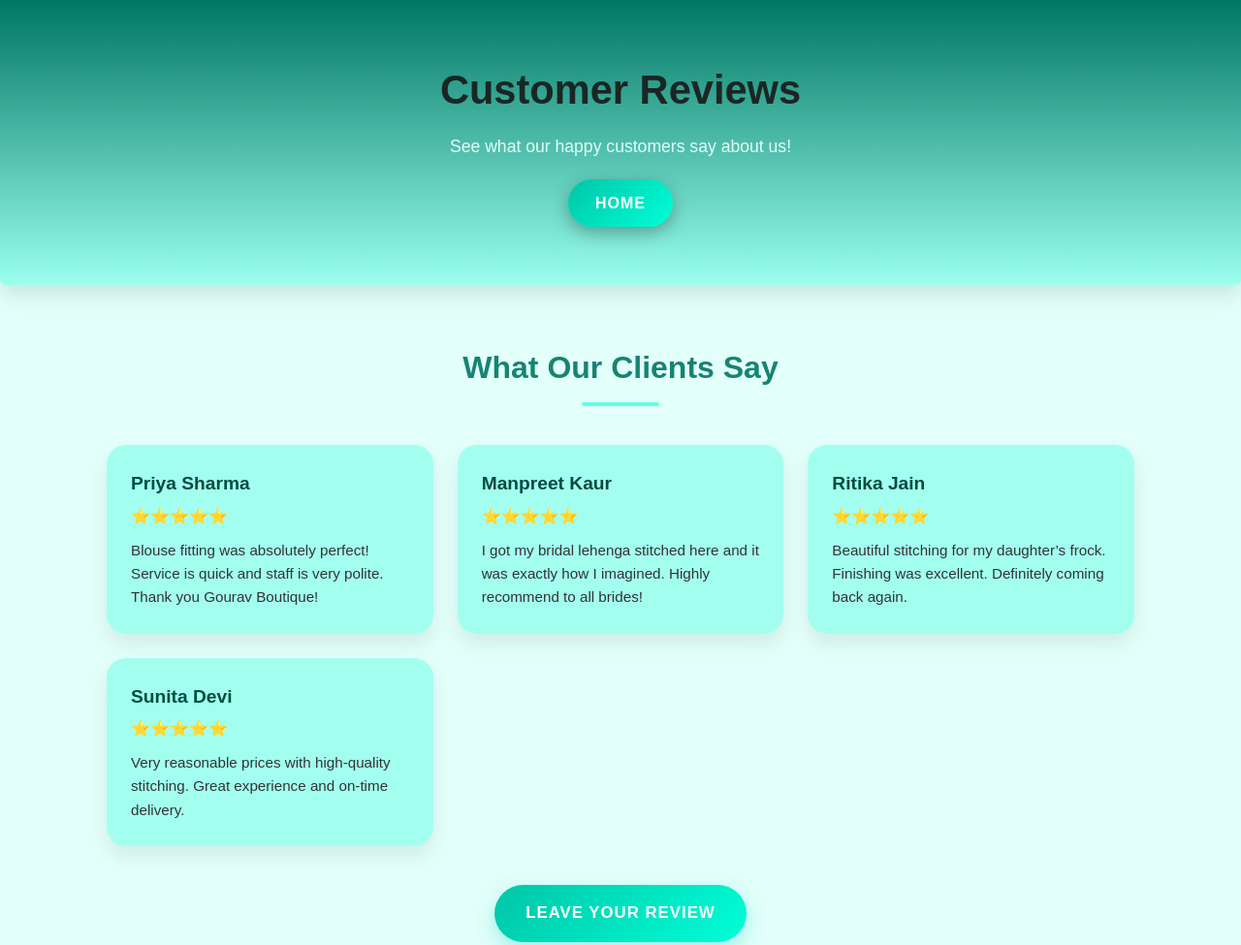
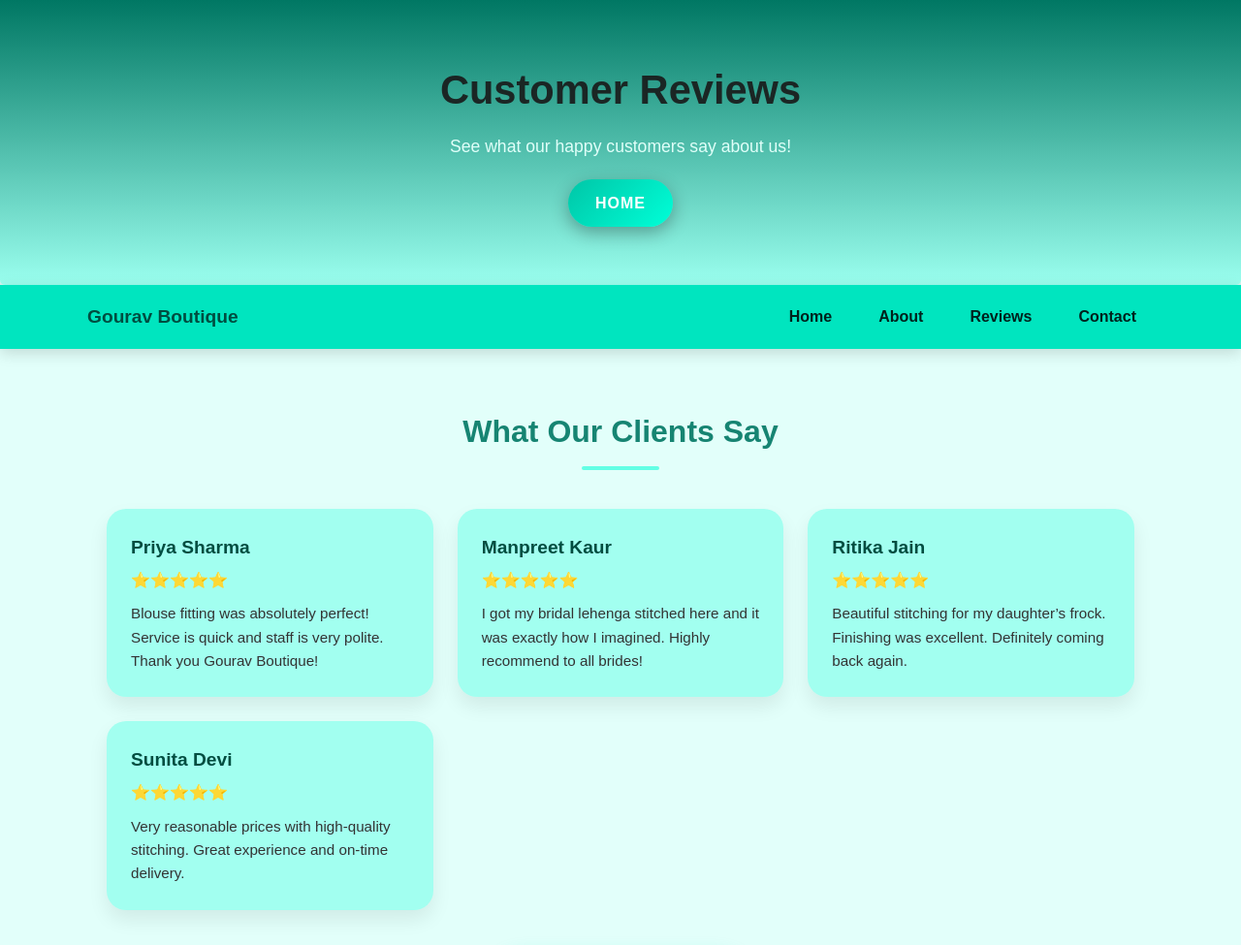
Before and after one commit to Deckenstore/Gourav-Butique, a plain HTML site: page reviews.html in a window 1280 px wide. Shown: the top 975 px of the page at 97% size. Drawn offline with Linux system fonts and the light colour scheme.

Commit message:
Update reviews.html

```diff
--- a/reviews.html
+++ b/reviews.html
@@ -11,6 +11,44 @@
     body { font-family: 'Poppins', sans-serif; background: rgb(226,255,250); color: #333; line-height: 1.6; scroll-behavior: smooth; }
     a { text-decoration: none; }
     img { display: block; max-width: 100%; }
+
+    /* Navigation */
+    nav {
+      background: rgb(0,229,191);
+      backdrop-filter: blur(10px);
+      padding:12px 20px;
+      position: sticky;
+      top:0;
+      z-index: 9999;
+      box-shadow: 0 4px 15px rgba(0,0,0,0.15);
+    }
+    .nav-container {
+      display: flex;
+      justify-content: space-between;
+      align-items: center;
+      max-width:1100px;
+      margin:auto;
+      flex-wrap: wrap;
+    }
+    .logo { font-weight:700; color:#004d40; font-size:1.2rem; }
+    .hamburger { display:none; font-size:1.8rem; cursor:pointer; }
+    .nav-links { display: flex; flex-wrap: wrap; gap: 12px; }
+    .nav-links a {
+      color: rgba(0,0,0,0.85);
+      font-weight:600;
+      padding:8px 18px;
+      border-radius:12px;
+      transition: all 0.3s ease;
+    }
+    .nav-links a:hover { background: rgba(15,255,216,0.2); transform: scale(1.08); }
+
+    /* Responsive nav */
+    @media(max-width:768px){
+      .hamburger { display:block; }
+      .nav-links { display:none; flex-direction: column; width:100%; margin-top:8px; border-radius:0 0 10px 10px; background: rgb(0,229,191); }
+      .nav-links a { margin:10px 0; padding:8px 12px; }
+      .nav-links.show { display:flex; }
+    }
 
     /* Header */
     header {
@@ -59,7 +97,6 @@
       opacity: 0;
     }
     .review-card.show { transform: translateY(0); opacity: 1; }
-
     .review-card:hover { transform: translateY(-5px); background: rgba(0,119,99,0.5); color: white; }
     .review-card h3 { margin-bottom: 5px; font-size: 1.2rem; color: #004d40; }
     .review-card p { font-size: 0.95rem; color: #333; }
@@ -107,7 +144,6 @@
     .image-scroll { display: flex; overflow-x: auto; gap: 16px; padding: 20px 10px; scroll-behavior: smooth; }
     .image-scroll img { height: 220px; border-radius: 12px; flex-shrink: 0; cursor: pointer; transition: 0.3s ease; }
     .image-scroll img:hover { transform: scale(1.05); box-shadow: 0 6px 12px rgba(0,0,0,0.2); }
-
     .scroll-btn {
       position: absolute; top: 50%; transform: translateY(-50%);
       background: linear-gradient(135deg, #00c6a7, #00ffd8);
@@ -167,8 +203,22 @@
   <a href="index.html" class="home-btn">Home</a>
 </header>
 
+<!-- Navigation -->
+<nav>
+  <div class="nav-container">
+    <div class="logo">Gourav Boutique</div>
+    <div class="hamburger" onclick="toggleMenu()">&#9776;</div>
+    <div class="nav-links" id="navLinks">
+      <a href="index">Home</a>
+      <a href="index/#about">About</a>
+      <a href="#reviews">Reviews</a>
+      <a href="index/#contact">Contact</a>
+    </div>
+  </div>
+</nav>
+
 <!-- Reviews Section -->
-<section>
+<section id="reviews">
   <h2>What Our Clients Say</h2>
   <div class="reviews">
     <div class="review-card">
@@ -199,7 +249,7 @@
 </section>
 
 <!-- Image Gallery -->
-<section class="gallery-section">
+<section class="gallery-section" id="gallery">
   <h2>AI Modeling</h2>
   <button class="scroll-btn left">&#8592;</button>
   <div class="image-scroll">
@@ -213,7 +263,7 @@
 </section>
 
 <!-- Video Section -->
-<section class="video-section">
+<section class="video-section" id="video">
   <h2>See Our Work</h2>
   <video controls>
     <source src="week.mp4" type="video/mp4">
@@ -222,7 +272,7 @@
 </section>
 
 <!-- Footer -->
-<footer>
+<footer id="contact">
   <p>&copy; 2025 Gourav Boutique | All Rights Reserved</p>
 </footer>
 
@@ -237,6 +287,12 @@
 
 <!-- JavaScript -->
 <script>
+  // Hamburger menu toggle
+  function toggleMenu(){
+    const links = document.getElementById('navLinks');
+    links.classList.toggle('show');
+  }
+
   // Scroll animation for review cards
   const cards = document.querySelectorAll('.review-card');
   window.addEventListener('scroll', () => {
```
